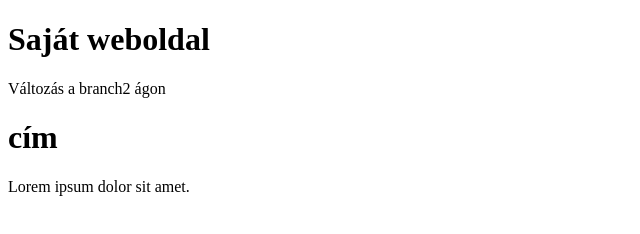
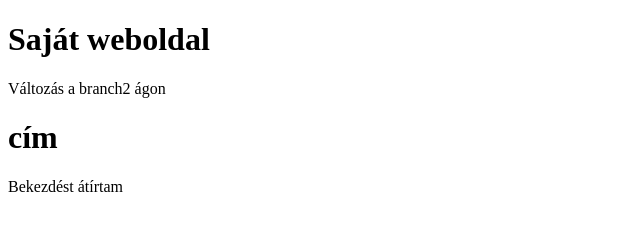
Before and after one commit to Lorintz-pf/repo, a plain HTML site: page index.html in a window 1280 px wide. Shown: the full height of the page, 0-640 px from the left. Drawn offline with Linux system fonts and the light colour scheme.

Commit message:
commit a branch3 űgon

```diff
--- a/index.html
+++ b/index.html
@@ -19,7 +19,7 @@
 </head>
 <body>
     <h1>cím</h1>
-    <p>Lorem ipsum dolor sit amet.</p>
+    <p>Bekezdést átírtam</p>
 
 </body>
 </html>
```
